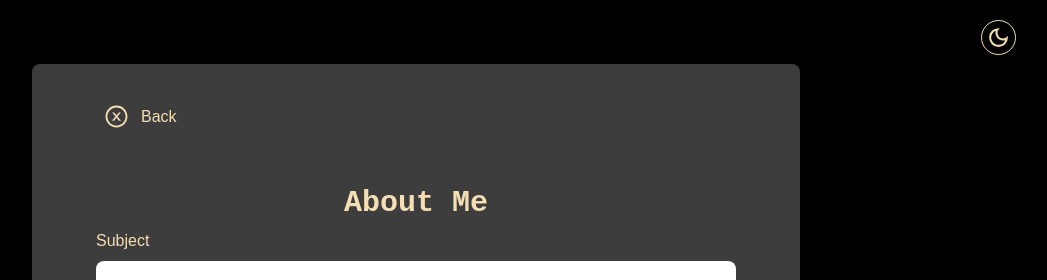
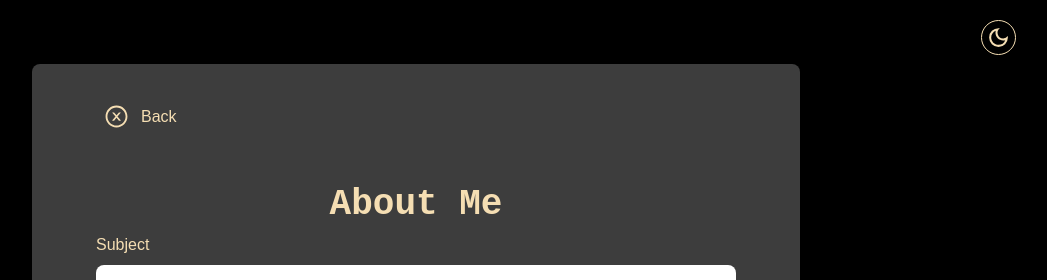
Before and after one commit to mykedee/portfolio-v1, a React (Create React App) app: page / in a window 1280 px wide. Both pictures are taken after a click on the element "About". Shown: the top 280 px of the page, without its empty margins (224-1271 px from the left). Built offline with nearby package versions, Linux system fonts and the light colour scheme.

Commit message:
first commit

```diff
--- a/src/components/About.js
+++ b/src/components/About.js
@@ -23,7 +23,7 @@ const About = ({ showAbout, setShowAbout }) => {
 							Back
 						</span>
 					</div>
-					<div className="p-2 font-heading text-center font-bold text-3xl">
+					<div className="p-2 font-heading text-center font-bold text-3xl md:text-4xl">
 						<h1>About Me</h1>
 					</div>
 					{/* <div className="text-center test-sm md:text-base">
--- a/src/components/Projects.js
+++ b/src/components/Projects.js
@@ -20,7 +20,7 @@ const Projects = ({ showProfile, setShowProfile }) => {
 							Back
 						</span>
 					</div>
-					<div className="p-2 font-heading text-center font-bold text-3xl">
+					<div className="p-2 font-heading text-center font-bold text-3xl md:text-4xl">
 						<h1>Selected Projects</h1>
 					</div>
 
```
